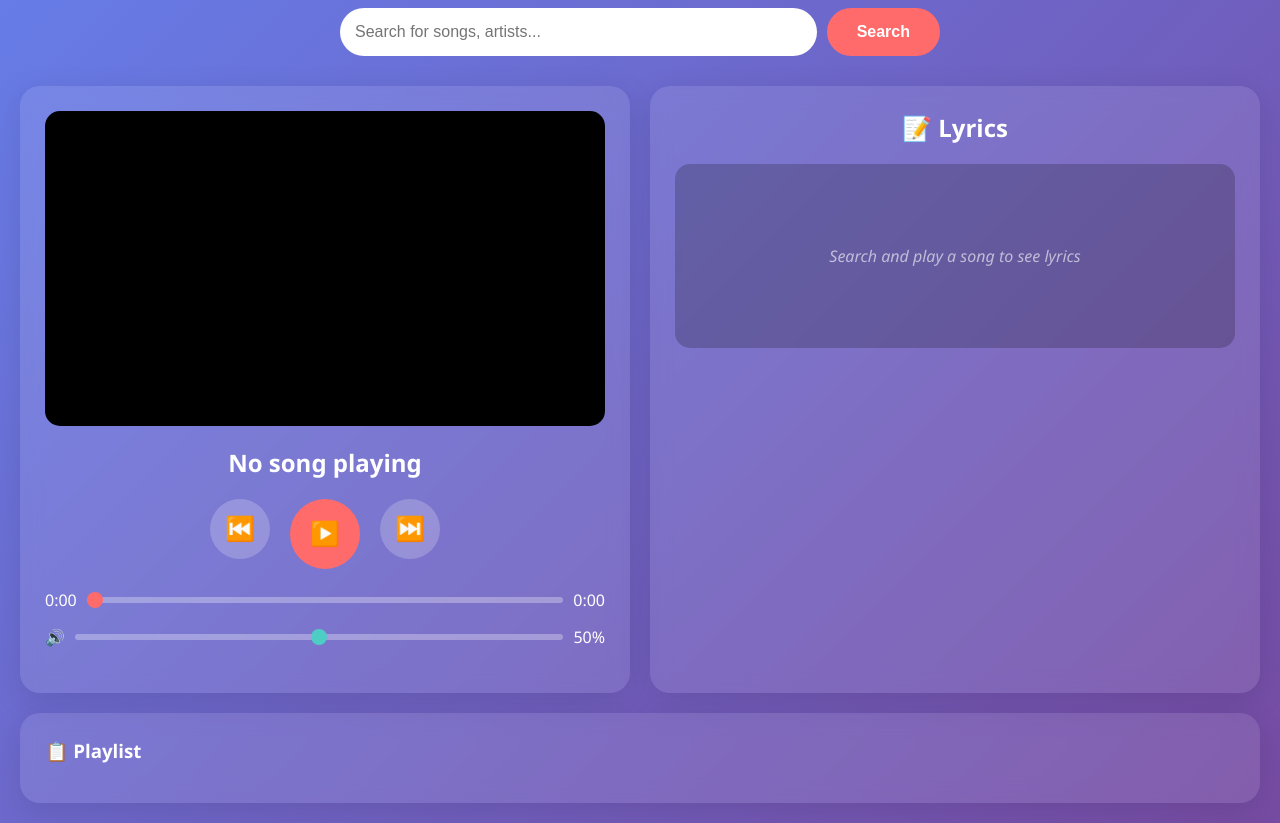
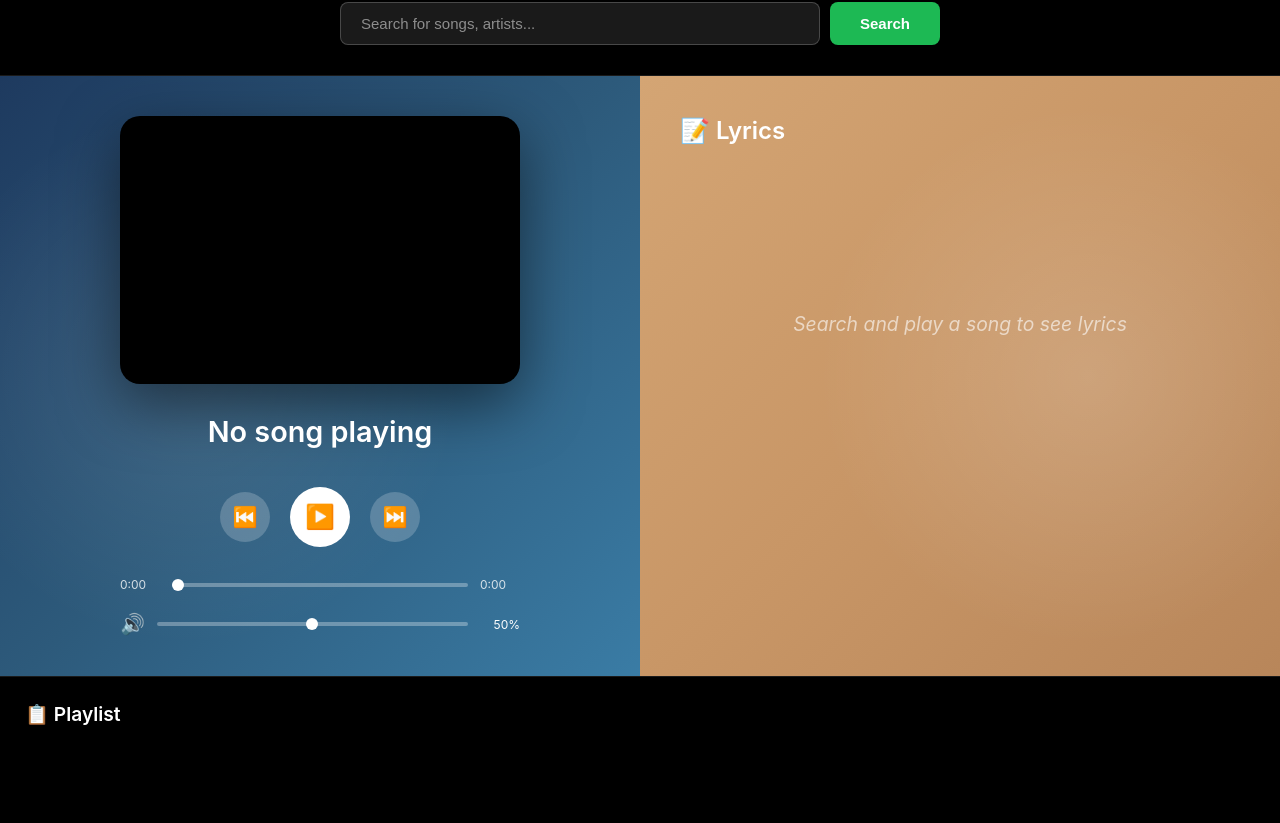
Before and after one commit to Suryaa-k/Music-Player, a website: page public/index.html in a window 1280 px wide. Shown: the part 87-910 px from the top of the page. After the commit the page ends 858 px from the top, so only its background shows below. Drawn offline with Linux system fonts and the light colour scheme.

Commit message:
Updated layout

```diff
--- a/public/styles.css
+++ b/public/styles.css
@@ -5,27 +5,33 @@
 }
 
 body {
-    font-family: 'Segoe UI', Tahoma, Geneva, Verdana, sans-serif;
-    background: linear-gradient(135deg, #667eea 0%, #764ba2 100%);
+    font-family: -apple-system, BlinkMacSystemFont, 'Segoe UI', Roboto, Oxygen, Ubuntu, Cantarell, sans-serif;
+    background: #000;
     min-height: 100vh;
     color: #fff;
+    overflow-x: hidden;
 }
 
 .container {
-    max-width: 1400px;
+    max-width: 100%;
     margin: 0 auto;
-    padding: 20px;
+    padding: 0;
 }
 
+/* Header */
 header {
     text-align: center;
-    margin-bottom: 30px;
+    padding: 30px 20px;
+    background: rgba(0,0,0,0.8);
+    backdrop-filter: blur(20px);
+    border-bottom: 1px solid rgba(255,255,255,0.1);
 }
 
 header h1 {
-    font-size: 2.5em;
+    font-size: 2em;
     margin-bottom: 20px;
-    text-shadow: 2px 2px 4px rgba(0,0,0,0.3);
+    font-weight: 600;
+    letter-spacing: -0.5px;
 }
 
 .search-container {
@@ -37,53 +43,84 @@ header h1 {
 
 #searchInput {
     flex: 1;
-    padding: 15px;
-    border: none;
-    border-radius: 25px;
-    font-size: 16px;
+    padding: 12px 20px;
+    border: 1px solid rgba(255,255,255,0.2);
+    border-radius: 8px;
+    font-size: 15px;
     outline: none;
+    background: rgba(255,255,255,0.1);
+    color: #fff;
+    transition: all 0.3s;
+}
+
+#searchInput:focus {
+    background: rgba(255,255,255,0.15);
+    border-color: rgba(255,255,255,0.4);
+}
+
+#searchInput::placeholder {
+    color: rgba(255,255,255,0.5);
 }
 
 #searchBtn {
-    padding: 15px 30px;
-    background: #ff6b6b;
+    padding: 12px 30px;
+    background: #1db954;
     color: white;
     border: none;
-    border-radius: 25px;
+    border-radius: 8px;
     cursor: pointer;
-    font-size: 16px;
-    font-weight: bold;
+    font-size: 15px;
+    font-weight: 600;
     transition: all 0.3s;
 }
 
 #searchBtn:hover {
-    background: #ff5252;
-    transform: scale(1.05);
+    background: #1ed760;
+    transform: translateY(-2px);
 }
 
+/* Main Content - Side by Side Layout */
 .main-content {
     display: grid;
     grid-template-columns: 1fr 1fr;
-    gap: 20px;
-    margin-bottom: 20px;
+    gap: 0;
+    height: calc(100vh - 300px);
+    min-height: 600px;
 }
 
-.player-section, .lyrics-section {
-    background: rgba(255, 255, 255, 0.1);
-    backdrop-filter: blur(10px);
-    border-radius: 20px;
-    padding: 25px;
-    box-shadow: 0 8px 32px rgba(0,0,0,0.1);
+/* Player Section - Left Side */
+.player-section {
+    background: linear-gradient(135deg, #1e3a5f 0%, #2d5a7b 50%, #3a7ca5 100%);
+    padding: 40px;
+    display: flex;
+    flex-direction: column;
+    justify-content: center;
+    align-items: center;
+    position: relative;
+    overflow: hidden;
+}
+
+.player-section::before {
+    content: '';
+    position: absolute;
+    top: 0;
+    left: 0;
+    right: 0;
+    bottom: 0;
+    background: radial-gradient(circle at 30% 50%, rgba(255,255,255,0.1) 0%, transparent 50%);
+    pointer-events: none;
 }
 
 .video-container {
     position: relative;
     width: 100%;
-    padding-bottom: 56.25%;
+    max-width: 400px;
+    aspect-ratio: 1;
     background: #000;
-    border-radius: 15px;
+    border-radius: 20px;
     overflow: hidden;
-    margin-bottom: 20px;
+    margin-bottom: 30px;
+    box-shadow: 0 20px 60px rgba(0,0,0,0.5);
 }
 
 #player {
@@ -96,34 +133,42 @@ header h1 {
 
 .now-playing {
     text-align: center;
-    margin-bottom: 20px;
+    margin-bottom: 30px;
+    z-index: 1;
 }
 
 .now-playing h2 {
-    font-size: 1.5em;
-    margin-bottom: 5px;
+    font-size: 1.8em;
+    margin-bottom: 8px;
+    font-weight: 600;
 }
 
 .now-playing p {
-    color: rgba(255,255,255,0.8);
+    color: rgba(255,255,255,0.7);
+    font-size: 1.1em;
 }
 
 .controls {
     display: flex;
     justify-content: center;
+    align-items: center;
     gap: 20px;
-    margin-bottom: 20px;
+    margin-bottom: 30px;
+    z-index: 1;
 }
 
 .control-btn {
     background: rgba(255,255,255,0.2);
     border: none;
-    width: 60px;
-    height: 60px;
+    width: 50px;
+    height: 50px;
     border-radius: 50%;
-    font-size: 24px;
+    font-size: 20px;
     cursor: pointer;
     transition: all 0.3s;
+    display: flex;
+    align-items: center;
+    justify-content: center;
 }
 
 .control-btn:hover {
@@ -132,23 +177,63 @@ header h1 {
 }
 
 .play-btn {
-    width: 70px;
-    height: 70px;
-    background: #ff6b6b;
+    width: 60px;
+    height: 60px;
+    background: #fff;
+    font-size: 24px;
+}
+
+.play-btn:hover {
+    background: #f0f0f0;
 }
 
 .progress-container {
     display: flex;
     align-items: center;
-    gap: 10px;
-    margin-bottom: 15px;
+    gap: 12px;
+    width: 100%;
+    max-width: 400px;
+    margin-bottom: 20px;
+    z-index: 1;
+}
+
+.progress-container span {
+    font-size: 12px;
+    color: rgba(255,255,255,0.8);
+    min-width: 40px;
+}
+
+#progressBar {
+    flex: 1;
+    height: 4px;
+    border-radius: 2px;
+    outline: none;
+    appearance: none;
+    -webkit-appearance: none;
+    background: rgba(255,255,255,0.3);
+    cursor: pointer;
+}
+
+#progressBar::-webkit-slider-thumb {
+    appearance: none;
+    -webkit-appearance: none;
+    width: 12px;
+    height: 12px;
+    border-radius: 50%;
+    background: #fff;
+    cursor: pointer;
+    transition: all 0.3s;
+}
+
+#progressBar::-webkit-slider-thumb:hover {
+    transform: scale(1.3);
 }
 
 #progressBar::-moz-range-thumb {
-    width: 16px;
-    height: 16px;
+    width: 12px;
+    height: 12px;
     border-radius: 50%;
-    background: #ff6b6b;
+    background: #fff;
     cursor: pointer;
     border: none;
 }
@@ -156,30 +241,199 @@ header h1 {
 .volume-container {
     display: flex;
     align-items: center;
-    gap: 10px;
-    margin-bottom: 20px;
+    gap: 12px;
+    width: 100%;
+    max-width: 400px;
+    z-index: 1;
+}
+
+.volume-container span:first-child {
+    font-size: 20px;
+}
+
+.volume-container span:last-child {
+    font-size: 12px;
+    min-width: 40px;
+    text-align: right;
+}
+
+#volumeControl {
+    flex: 1;
+    height: 4px;
+    border-radius: 2px;
+    outline: none;
+    appearance: none;
+    -webkit-appearance: none;
+    background: rgba(255,255,255,0.3);
+    cursor: pointer;
+}
+
+#volumeControl::-webkit-slider-thumb {
+    appearance: none;
+    -webkit-appearance: none;
+    width: 12px;
+    height: 12px;
+    border-radius: 50%;
+    background: #fff;
+    cursor: pointer;
 }
 
 #volumeControl::-moz-range-thumb {
-    width: 16px;
-    height: 16px;
+    width: 12px;
+    height: 12px;
     border-radius: 50%;
-    background: #4ecdc4;
+    background: #fff;
     cursor: pointer;
     border: none;
 }
 
 .search-results {
-    max-height: 300px;
+    display: none;
+}
+
+/* Lyrics Section - Right Side */
+.lyrics-section {
+    background: linear-gradient(135deg, #d4a574 0%, #c89666 50%, #b8865a 100%);
+    padding: 40px;
     overflow-y: auto;
-    margin-top: 20px;
+    position: relative;
+}
+
+.lyrics-section::before {
+    content: '';
+    position: absolute;
+    top: 0;
+    left: 0;
+    right: 0;
+    bottom: 0;
+    background: radial-gradient(circle at 70% 50%, rgba(255,255,255,0.15) 0%, transparent 50%);
+    pointer-events: none;
+}
+
+.lyrics-section h2 {
+    margin-bottom: 30px;
+    font-size: 1.5em;
+    font-weight: 600;
+    position: relative;
+    z-index: 1;
+}
+
+#lyricsContainer {
+    line-height: 2;
+    font-size: 1.1em;
+    white-space: pre-wrap;
+    position: relative;
+    z-index: 1;
+    color: rgba(255,255,255,0.95);
+}
+
+#lyricsContainer pre {
+    font-family: inherit;
+    white-space: pre-wrap;
+    word-wrap: break-word;
+}
+
+.no-lyrics {
+    text-align: center;
+    color: rgba(255,255,255,0.6);
+    font-style: italic;
+    padding: 60px 20px;
+    font-size: 1.1em;
+}
+
+/* Playlist Section - Bottom */
+.playlist-section {
+    background: rgba(0,0,0,0.9);
+    backdrop-filter: blur(20px);
+    padding: 25px;
+    border-top: 1px solid rgba(255,255,255,0.1);
+}
+
+.playlist-section h3 {
+    margin-bottom: 20px;
+    font-size: 1.2em;
+    font-weight: 600;
+}
+
+#playlist {
+    display: grid;
+    grid-template-columns: repeat(auto-fill, minmax(160px, 1fr));
+    gap: 15px;
+}
+
+.playlist-item {
+    background: rgba(255,255,255,0.05);
+    padding: 12px;
+    border-radius: 12px;
+    cursor: pointer;
+    transition: all 0.3s;
+    text-align: center;
+    border: 2px solid transparent;
+}
+
+.playlist-item:hover {
+    background: rgba(255,255,255,0.1);
+    transform: translateY(-5px);
+}
+
+.playlist-item.active {
+    background: rgba(29, 185, 84, 0.3);
+    border-color: #1db954;
+}
+
+.playlist-item img {
+    width: 100%;
+    aspect-ratio: 1;
+    border-radius: 8px;
+    margin-bottom: 10px;
+    object-fit: cover;
+}
+
+.playlist-item h4 {
+    font-size: 0.9em;
+    margin-bottom: 5px;
+    font-weight: 500;
+    overflow: hidden;
+    text-overflow: ellipsis;
+    white-space: nowrap;
+}
+
+.playlist-item p {
+    font-size: 0.8em;
+    color: rgba(255,255,255,0.6);
+    overflow: hidden;
+    text-overflow: ellipsis;
+    white-space: nowrap;
+}
+
+/* Search Results Modal */
+.search-results {
+    position: fixed;
+    top: 50%;
+    left: 50%;
+    transform: translate(-50%, -50%);
+    width: 90%;
+    max-width: 600px;
+    max-height: 70vh;
+    background: rgba(0,0,0,0.95);
+    backdrop-filter: blur(20px);
+    border-radius: 20px;
+    padding: 30px;
+    overflow-y: auto;
+    z-index: 1000;
+    border: 1px solid rgba(255,255,255,0.2);
+    box-shadow: 0 20px 60px rgba(0,0,0,0.8);
+}
+
+.search-results.show {
+    display: block;
 }
 
 .search-item {
-    background: rgba(255,255,255,0.1);
+    background: rgba(255,255,255,0.05);
     padding: 15px;
-    margin-bottom: 10px;
-    border-radius: 10px;
+    margin-bottom: 12px;
+    border-radius: 12px;
     cursor: pointer;
     transition: all 0.3s;
     display: flex;
@@ -188,106 +442,34 @@ header h1 {
 }
 
 .search-item:hover {
-    background: rgba(255,255,255,0.2);
+    background: rgba(255,255,255,0.1);
     transform: translateX(5px);
 }
 
 .search-item img {
     width: 80px;
     height: 60px;
-    border-radius: 5px;
+    border-radius: 8px;
     object-fit: cover;
 }
 
 .search-item-info h4 {
     margin-bottom: 5px;
+    font-weight: 500;
 }
 
 .search-item-info p {
     font-size: 0.9em;
-    color: rgba(255,255,255,0.7);
+    color: rgba(255,255,255,0.6);
 }
 
-.lyrics-section h2 {
-    margin-bottom: 20px;
-    text-align: center;
-}
-
-#lyricsContainer {
-    max-height: 600px;
-    overflow-y: auto;
-    padding: 20px;
-    background: rgba(0,0,0,0.2);
-    border-radius: 15px;
-    line-height: 1.8;
-    white-space: pre-wrap;
-}
-
-.no-lyrics {
-    text-align: center;
-    color: rgba(255,255,255,0.6);
-    font-style: italic;
-}
-
-.playlist-section {
-    background: rgba(255,255,255,0.1);
-    backdrop-filter: blur(10px);
-    border-radius: 20px;
-    padding: 25px;
-    box-shadow: 0 8px 32px rgba(0,0,0,0.1);
-}
-
-.playlist-section h3 {
-    margin-bottom: 15px;
-}
-
-#playlist {
-    display: grid;
-    grid-template-columns: repeat(auto-fill, minmax(200px, 1fr));
-    gap: 15px;
-}
-
-.playlist-item {
-    background: rgba(255,255,255,0.1);
-    padding: 15px;
-    border-radius: 10px;
-    cursor: pointer;
-    transition: all 0.3s;
-    text-align: center;
-}
-
-.playlist-item:hover {
-    background: rgba(255,255,255,0.2);
-    transform: translateY(-5px);
-}
-
-.playlist-item.active {
-    background: #ff6b6b;
-}
-
-.playlist-item img {
-    width: 100%;
-    border-radius: 8px;
-    margin-bottom: 10px;
-}
-
-.playlist-item h4 {
-    font-size: 0.9em;
-    margin-bottom: 5px;
-}
-
-.playlist-item p {
-    font-size: 0.8em;
-    color: rgba(255,255,255,0.7);
-}
-
+/* Scrollbar */
 ::-webkit-scrollbar {
     width: 8px;
 }
 
 ::-webkit-scrollbar-track {
-    background: rgba(255,255,255,0.1);
-    border-radius: 10px;
+    background: rgba(255,255,255,0.05);
 }
 
 ::-webkit-scrollbar-thumb {
@@ -299,58 +481,26 @@ header h1 {
     background: rgba(255,255,255,0.5);
 }
 
+/* Responsive */
 @media (max-width: 968px) {
     .main-content {
         grid-template-columns: 1fr;
+        height: auto;
+    }
+
+    .player-section {
+        min-height: 600px;
+    }
+
+    .lyrics-section {
+        min-height: 400px;
     }
 
     header h1 {
-        font-size: 2em;
+        font-size: 1.5em;
     }
 
     .search-container {
         flex-direction: column;
     }
 }
-
-/* For Progress Bar */
-#progressBar {
-    flex: 1;
-    height: 6px;
-    border-radius: 3px;
-    outline: none;
-    appearance: none; /* ✅ Add this standard property first */
-    -webkit-appearance: none; /* Keep for Safari/Chrome */
-    background: rgba(255,255,255,0.3);
-}
-
-#progressBar::-webkit-slider-thumb {
-    appearance: none; /* ✅ Add this */
-    -webkit-appearance: none;
-    width: 16px;
-    height: 16px;
-    border-radius: 50%;
-    background: #ff6b6b;
-    cursor: pointer;
-}
-
-/* For Volume Control */
-#volumeControl {
-    flex: 1;
-    height: 6px;
-    border-radius: 3px;
-    outline: none;
-    appearance: none; /* ✅ Add this */
-    -webkit-appearance: none;
-    background: rgba(255,255,255,0.3);
-}
-
-#volumeControl::-webkit-slider-thumb {
-    appearance: none; /* ✅ Add this */
-    -webkit-appearance: none;
-    width: 16px;
-    height: 16px;
-    border-radius: 50%;
-    background: #4ecdc4;
-    cursor: pointer;
-}
```
